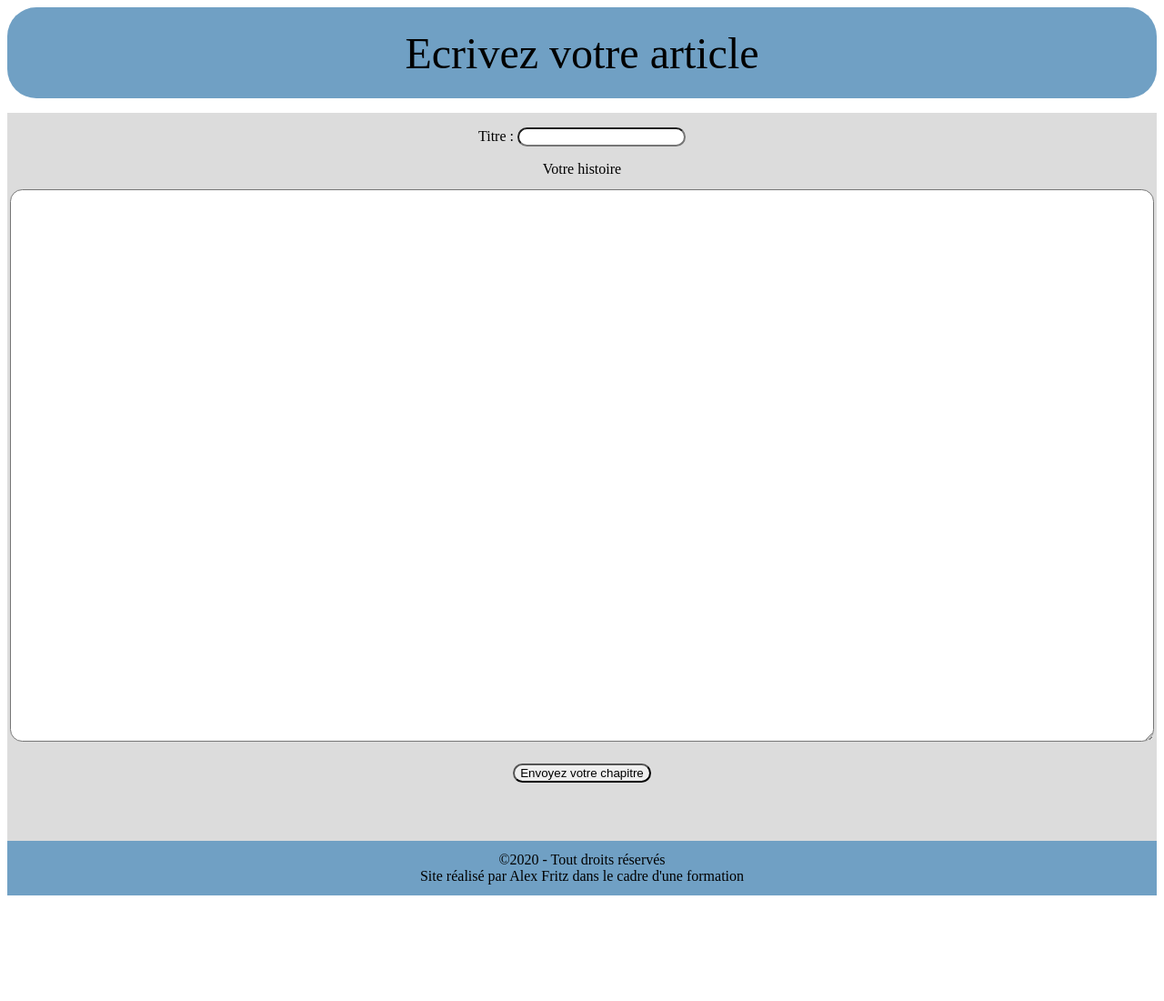
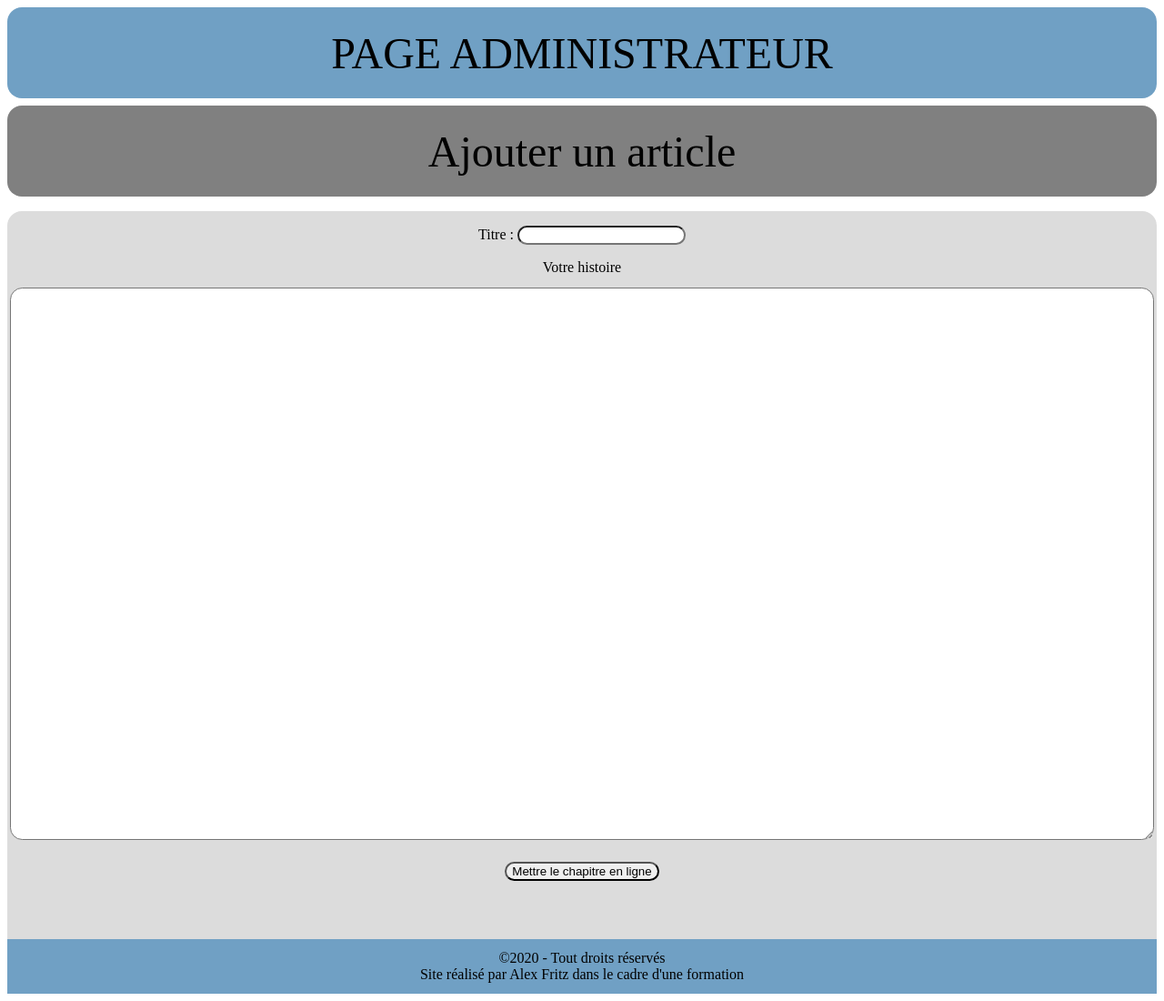
Before and after one commit to AlF067/projetOpenclassroomsPHP, a PHP site: page /ajout.php in a window 1280 px wide. Shown: the whole page at 91% size. Before the commit the page ends 984 px from the top, so only its background shows below. Run offline with PHP 8.4, Linux system fonts and the light colour scheme.

Commit message:
mise en place de la page et son fonctionnement pour ajouter un chapitre

```diff
--- a/ajout.php
+++ b/ajout.php
@@ -1,35 +1,5 @@
-<!DOCTYPE html>
-<html>
-    <head>
-        <meta charset="utf-8" />
-        <link rel="stylesheet" type="text/css" href="stylesAjout.css">
-        <link rel="stylesheet"  href="fontawesome/css/all.css">
-        <title>blog</title>
-    </head>
-    <body>
-        <header>
-        	<p>Ecrivez votre article</p>
-        </header>
-        <section>
-        	<form method="POST" action="#">
-                <div id="caseTitre">
-                    <label for="titre">Titre : </label><input type="text" name="titre" id="titre">
-                </div>
-                <div id="caseHistoire">
-                    <label for="histoire">Votre histoire</label>
-                    <textarea name="histoire" id="histoire"></textarea>
-                </div>
-                <div id="bouton">
-                    <button type="submit">Envoyez votre chapitre</button>
-                </div>
-            </form>
-        </section>
-        <footer>
-            <div id="copywright">
-                <p>©2020 - Tout droits réservés</p>
-                <p>Site réalisé par Alex Fritz dans le cadre d'une formation</p>
-            </div>
-        </footer>
+<?php
 
-    </body>
-</html>
+    require "vue/vueAjoutAdmin.php";
+
+?>
--- a/styles/stylesAdmin.css
+++ b/styles/stylesAdmin.css
@@ -6,24 +6,14 @@ header{
 	display: flex;
 	justify-content: space-around;
 	align-items: center;
-	border-radius: 2em;
+	border-radius: 1em;
+
 }
 
 header p{
 	font-size: 3em;
 }
-header nav{
 
-	background-color: gray;
-	height: 50%;
-	display: flex;
-	flex-direction: column;
-	justify-content: center;
-	align-items: center;
-	padding: 0.5em;
-	border-radius: 2em;
-
-}
 
 header ul{
 	display: flex;
@@ -49,7 +39,7 @@ header a, li{
 	display: flex;
 	justify-content: center;
 	align-items: center;
-	border-radius: 2em;
+	border-radius: 1em;
 }
 
 
@@ -60,3 +50,22 @@ header a, li{
 #ajout a{
 	text-decoration: none;
 }
+
+footer{
+	height: 60px;
+	background-color: red;
+}
+
+#copywright{
+	width: 100%;
+	height: 100%;
+	background-color: rgb(112,160,196);
+	display: flex;
+	flex-direction: column;
+	justify-content: center;
+	align-items: center;
+}
+
+#copywright p{
+	margin: 0;
+}
--- a/styles/stylesAjout.css
+++ b/styles/stylesAjout.css
@@ -1,29 +1,8 @@
 
-header{
-	width: 100%;
-	height: 100px;
-	background-color: rgb(112,160,196);
-	display: flex;
-	justify-content: space-around;
-	align-items: center;
-	border-radius: 2em;
-}
-
-header p{
-	font-size: 3em;
-}
-
-#ajout{
-	background-color: gray;
-	height: 600px;
-	width: 100%;
-	margin-top: 0.5em;
-}
-
-section{
+#sectionFormulaire{
 	margin-top: 1em;
 	height: 800px;
-
+	border-radius: 1em 1em 0 0;
 	background-color: rgb(220,220,220);
 }
 
@@ -73,22 +52,3 @@ textarea{
 button{
 	border-radius: 1em;
 }
-
-footer{
-	height: 60px;
-	background-color: red;
-}
-
-#copywright{
-	width: 100%;
-	height: 100%;
-	background-color: rgb(112,160,196);
-	display: flex;
-	flex-direction: column;
-	justify-content: center;
-	align-items: center;
-}
-
-#copywright p{
-	margin: 0;
-}
--- /dev/null
+++ b/vue/gabaritAdmin.php
@@ -0,0 +1,25 @@
+<!DOCTYPE html>
+<html>
+    <head>
+        <meta charset="utf-8" />
+        <?php echo $linkStylesGeneral; ?>
+        <?php echo $linkStyles; ?>
+        <link rel="stylesheet"  href="fontawesome/css/all.css">
+        <title><?php echo $titleAdmin; ?></title>
+    </head>
+    <body>
+        <header>
+            <p>PAGE ADMINISTRATEUR</p>
+        </header>
+
+        <?php echo $contenuAdmin; ?>
+
+        <footer>
+            <div id="copywright">
+                <p>©2020 - Tout droits réservés</p>
+                <p>Site réalisé par Alex Fritz dans le cadre d'une formation</p>
+            </div>
+        </footer>
+
+    </body>
+</html>
--- /dev/null
+++ b/vue/vueAjoutAdmin.php
@@ -0,0 +1,25 @@
+<?php $titleAdmin = "Accueil Administrateur" ; ?>
+<?php $linkStylesGeneral = '<link rel="stylesheet" type="text/css" href="../styles/stylesAdmin.css">' ?>
+<?php $linkStyles = '<link rel="stylesheet" type="text/css" href="../styles/stylesAjout.css">' ?>
+<?php ob_start();  ?>
+
+        <section id="ajout">
+            <p>Ajouter un article</p>
+        </section>
+        <section id="sectionFormulaire">
+            <form method="POST" action="admin.php">
+                <div id="caseTitre">
+                    <label for="titre">Titre : </label><input type="text" name="titre" id="titre">
+                </div>
+                <div id="caseHistoire">
+                    <label for="histoire">Votre histoire</label>
+                    <textarea name="histoire" id="histoire"></textarea>
+                </div>
+                <div id="bouton">
+                    <button type="submit">Mettre le chapitre en ligne</button>
+                </div>
+            </form>
+        </section>
+
+<?php $contenuAdmin = ob_get_clean();  ?>
+<?php require 'gabaritAdmin.php'; ?>
```
Also changed, not shown: admin.php (+14 -51 lines), modele/modele.php (+21 -0 lines), modele/modeleAdmin.php (added, +38 -0 lines), vue/vueAccueilAdmin.php (added, +33 -0 lines).
